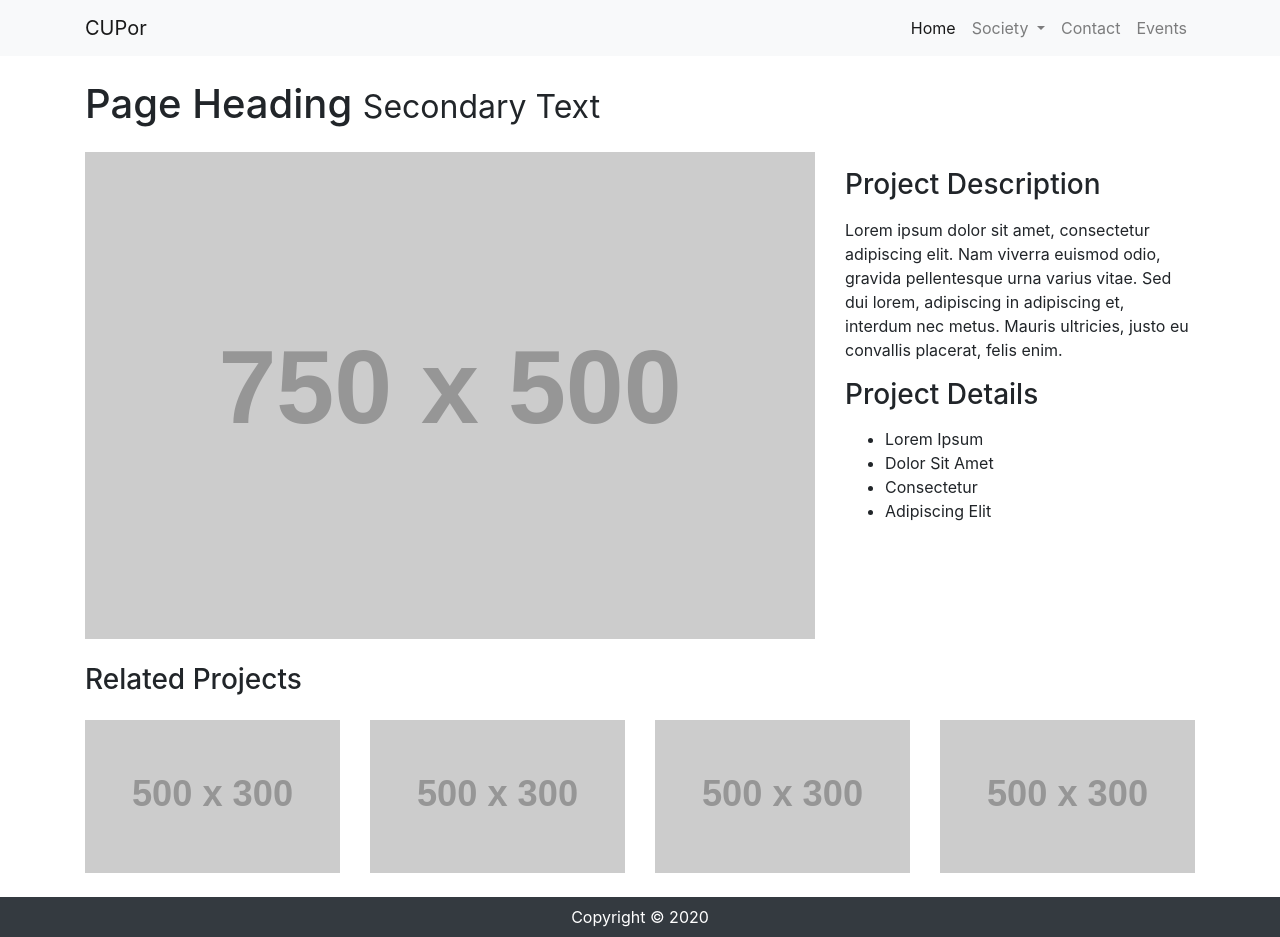
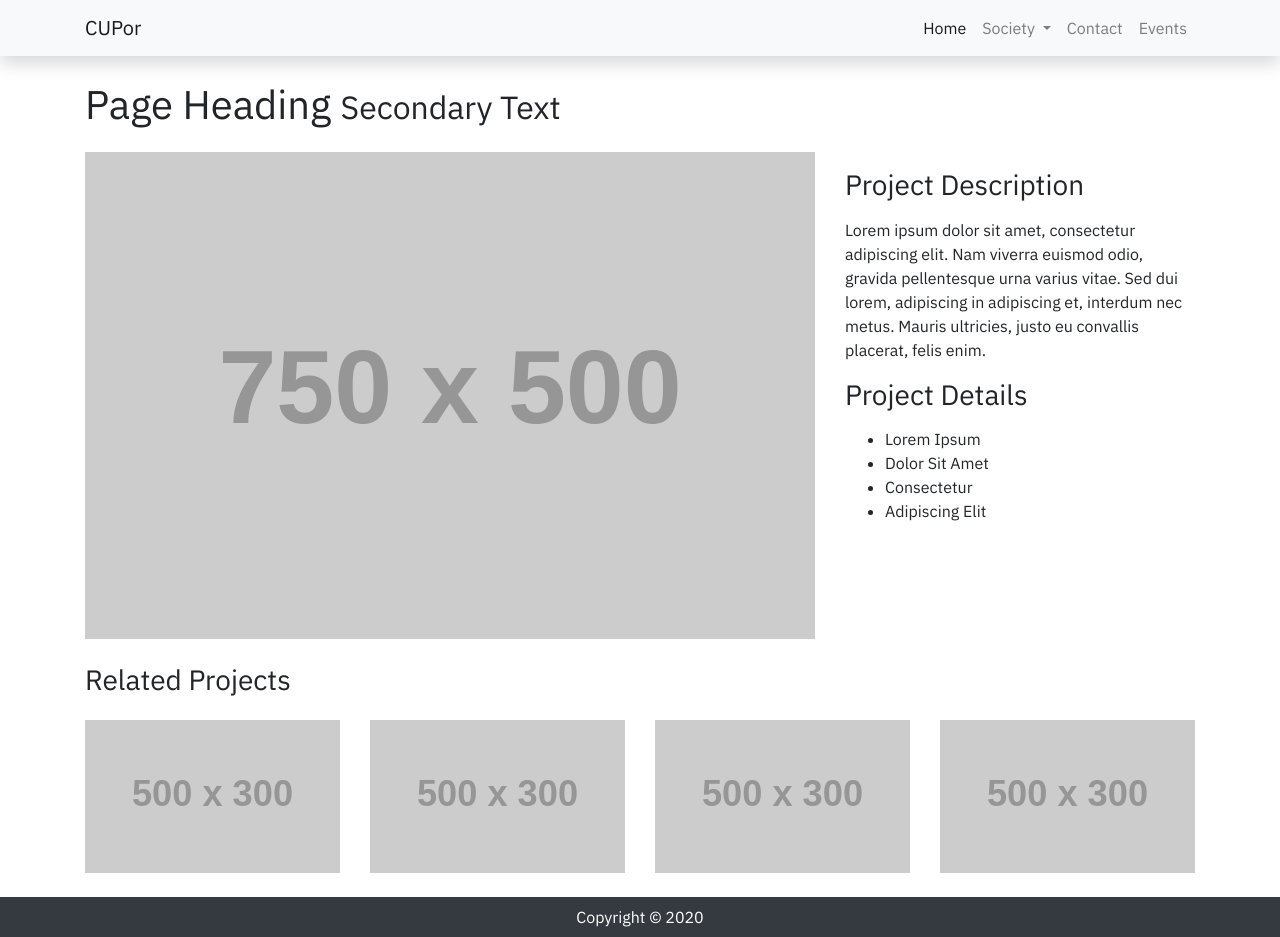
Before and after one commit to matiasilva/cupor-web, a Jekyll site: the page built from index.html, in a window 1280 px wide. Built offline with Jekyll 4.4.1, drawn with Linux system fonts in a browser that asks for light colours.

Commit message:
Add fonts

```diff
--- a/_includes/navbar.html
+++ b/_includes/navbar.html
@@ -1,4 +1,4 @@
-<nav class="navbar navbar-expand-lg navbar-light bg-light">
+<nav class="shadow navbar navbar-expand-md navbar-light bg-light">
     <div class="container">
     <a class="navbar-brand" href="#">CUPor</a>
     <button class="navbar-toggler" type="button" data-toggle="collapse" data-target="#navbarSupportedContent"
--- a/_sass/main.scss
+++ b/_sass/main.scss
@@ -3,3 +3,30 @@
 @import 'bootstrap/bootstrap';
 
 /* add additional CSS rules below */
+
+@font-face {
+    font-family: 'IBM Plex Sans';
+    src: url("../fonts/IBMPlexSans-Regular.ttf");
+    font-style: normal;
+    font-weight: 400;
+}
+
+@font-face {
+    font-family: 'IBM Plex Sans';
+    src: url("../fonts/IBMPlexSans-Bold.ttf");
+    font-style: normal;
+    font-weight: 700;
+}
+
+@font-face {
+    font-family: 'IBM Plex Sans';
+    src: url("../fonts/IBMPlexSans-Italic.ttf");
+    font-style: italic;
+    font-weight: 400;
+}
+
+body {
+    font-family: 'IBM Plex Sans', -apple-system, BlinkMacSystemFont, 'Segoe UI', Roboto,
+    'Helvetica Neue', Arial, sans-serif, 'Apple Color Emoji', 'Segoe UI Emoji',
+    'Segoe UI Symbol';
+}
```
Also changed, not shown: assets/fonts/IBMPlexSans-Bold.ttf (added), assets/fonts/IBMPlexSans-Italic.ttf (added), assets/fonts/IBMPlexSans-Regular.ttf (added).
